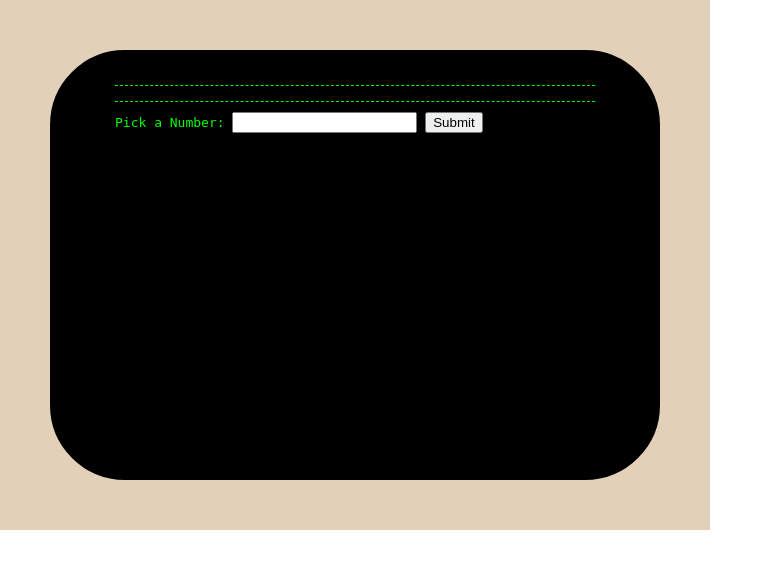
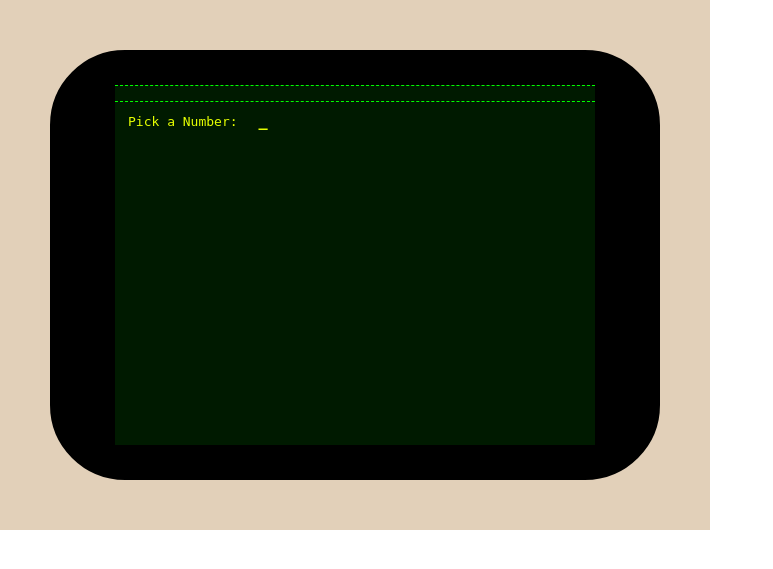
Before and after one commit to mrwishart/JS-Numbers-API-Webapp, a PHP site: page / in a window 1280 px wide. Shown: the top 569 px of the page, without its empty margins (0-773 px from the left). Run offline with PHP 8.4, Linux system fonts and the light colour scheme; some libraries are stand-ins or nearby versions.

Commit message:
More CSS

```diff
--- a/public/css/main.css
+++ b/public/css/main.css
@@ -42,9 +42,19 @@ body {
   overflow: hidden;
 }
 
-.monitor-container {
+.monitor-container{
   width: calc(100% - 230px);
   height: calc(100% - 170px);
+}
+
+.cover {
+  position: fixed;
+  background-color: lime;
+  z-index: 100;
+  opacity: 0.1;
+  overflow: hidden;
+  width: 480px;
+  height: 360px;
 }
 
 #output-view {
@@ -66,3 +76,21 @@ padding: 1em;
   padding: 10px 0px;
   border-top: 1px dashed;
 }
+
+#select-view p, h3, h4 {
+  margin: 0px;
+  color: yellow;
+  display: inline;
+}
+
+#select-view p {
+  padding: 1em;
+}
+
+.on {
+  color: yellow;
+}
+
+.off {
+  color: black;
+}
--- a/public/index.html
+++ b/public/index.html
@@ -8,13 +8,15 @@
 </head>
 <body>
   <div class="monitor-container">
+    <div class="cover"></div>
     <div id="system-view"></div>
     <header id="header-view"></header>
     <nav id="select-view">
-    <form id="select-form">
-      Pick a Number: <input type="number" id="select-input"min=0>
-      <input type="submit" name="" value="Submit">
-    </form>
+    <div id="select-form">
+      <p>Pick a Number: </p><h4 id="select-text"></h4><h3 id='flicker' class='on'>_</h3>
+      <!-- <input type="number" id="select-input"min=0>
+      <input type="submit" name="" value="Submit"> -->
+    </div>
     </nav>
     <section id="output-view"></section>
   </div>
--- a/src/app.js
+++ b/src/app.js
@@ -10,8 +10,8 @@ const startApp = () => {
   const headerView = new HeaderView(headerElement);
   headerView.bindEvents();
 
-  const selectButton = document.querySelector('#select-form')
-  const selectView = new SelectView(selectButton);
+  const selectTextElement = document.querySelector('#select-text')
+  const selectView = new SelectView(selectTextElement);
   selectView.bindEvents();
 
   const outputElement = document.querySelector('#output-view')
```
Also changed, not shown: src/views/select_view.js (+54 -7 lines).
